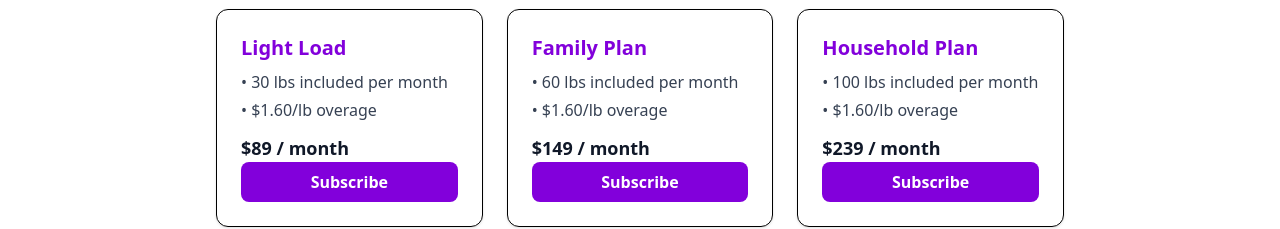
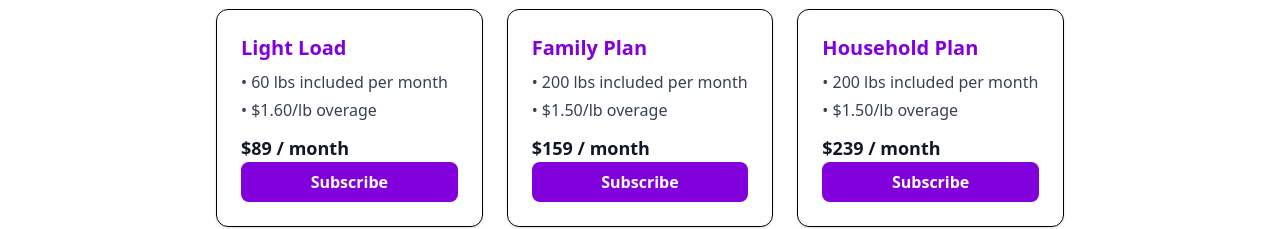
Before and after one commit to Badgerland608/BadgerlandSite, a React (Vite) app: page /plans in a window 1280 px wide. Shown: the part 203-432 px from the top of the page. Built offline with nearby package versions, Linux system fonts and the light colour scheme; no server answers.

Commit message:
added pay links

```diff
--- a/src/Plans.jsx
+++ b/src/Plans.jsx
@@ -16,7 +16,7 @@ export default function Plans() {
         {/* Light Load Plan */}
         <div className="border rounded-xl shadow p-6 flex flex-col">
           <h2 className="text-xl font-semibold text-purple-700 mb-2">Light Load</h2>
-          <p className="text-gray-700 mb-1">• 30 lbs included per month</p>
+          <p className="text-gray-700 mb-1">• 60 lbs included per month</p>
           <p className="text-gray-700 mb-1">• $1.60/lb overage</p>
           <p className="text-gray-900 font-bold text-lg mt-2">$89 / month</p>
 
@@ -31,12 +31,12 @@ export default function Plans() {
         {/* Family Plan */}
         <div className="border rounded-xl shadow p-6 flex flex-col">
           <h2 className="text-xl font-semibold text-purple-700 mb-2">Family Plan</h2>
-          <p className="text-gray-700 mb-1">• 60 lbs included per month</p>
-          <p className="text-gray-700 mb-1">• $1.60/lb overage</p>
-          <p className="text-gray-900 font-bold text-lg mt-2">$149 / month</p>
+          <p className="text-gray-700 mb-1">• 200 lbs included per month</p>
+          <p className="text-gray-700 mb-1">• $1.50/lb overage</p>
+          <p className="text-gray-900 font-bold text-lg mt-2">$159 / month</p>
 
           <a
-            href="https://buy.stripe.com/28E00i4UoerLg1J1kH0Jq02"
+            href="https://buy.stripe.com/8x2dR8euY2J3g1Jfbx0Jq05"
             className="mt-auto bg-purple-700 text-white text-center py-2 rounded-lg font-semibold hover:bg-purple-800 transition"
           >
             Subscribe
@@ -46,8 +46,8 @@ export default function Plans() {
         {/* Household Plan */}
         <div className="border rounded-xl shadow p-6 flex flex-col">
           <h2 className="text-xl font-semibold text-purple-700 mb-2">Household Plan</h2>
-          <p className="text-gray-700 mb-1">• 100 lbs included per month</p>
-          <p className="text-gray-700 mb-1">• $1.60/lb overage</p>
+          <p className="text-gray-700 mb-1">• 200 lbs included per month</p>
+          <p className="text-gray-700 mb-1">• $1.50/lb overage</p>
           <p className="text-gray-900 font-bold text-lg mt-2">$239 / month</p>
 
           <a
```
